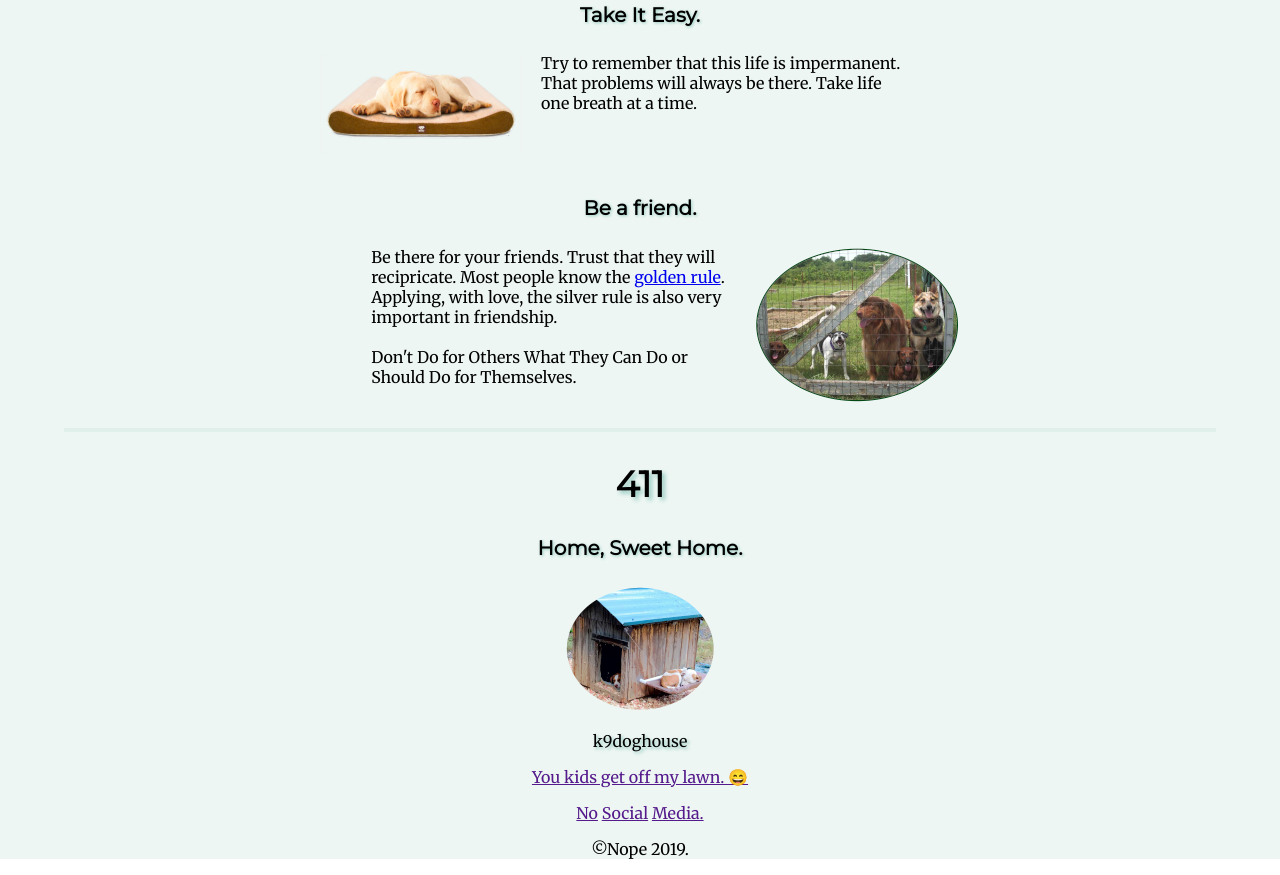
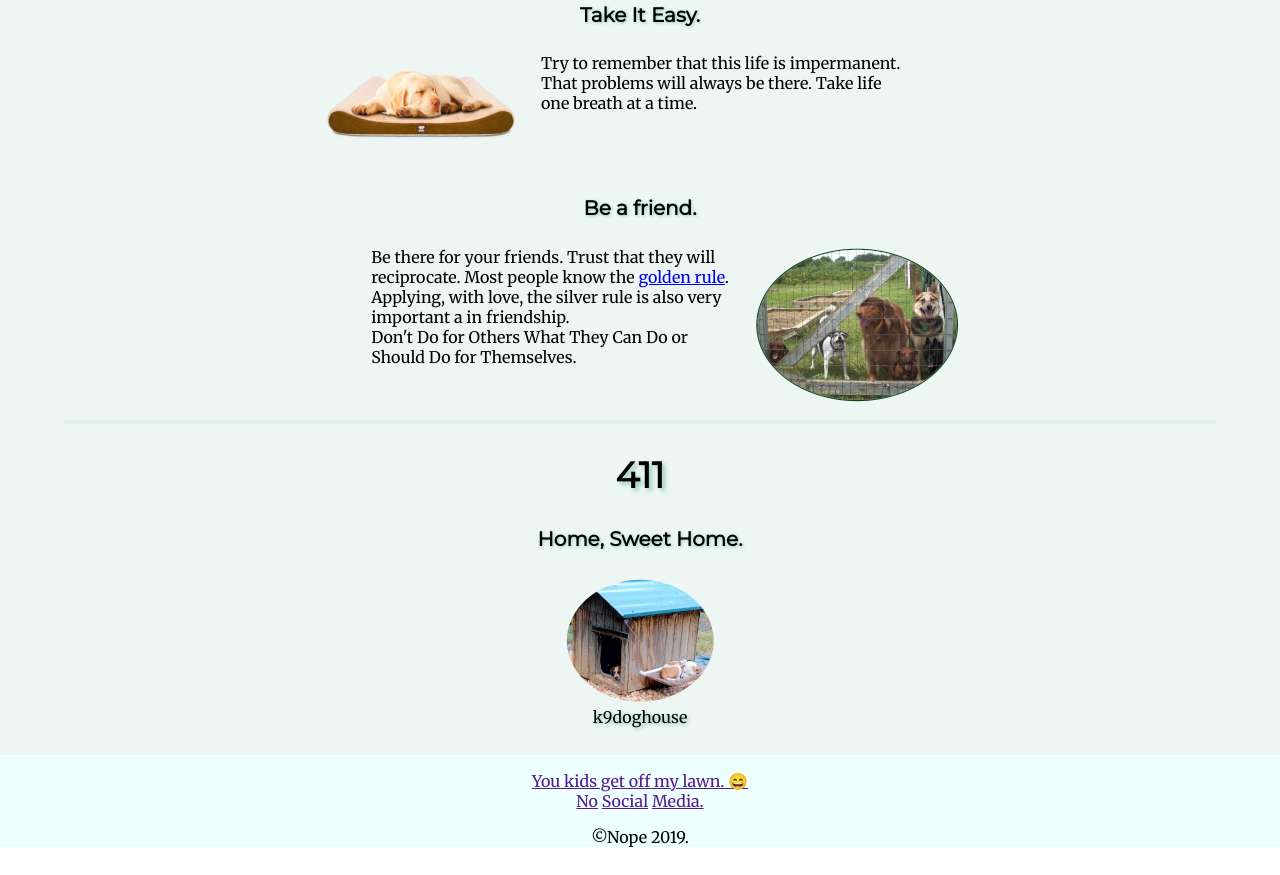
Before and after one commit to k9doghouse/WebDev, a plain HTML site: page source/index.html in a window 1280 px wide. Shown: the part 1030-1905 px from the top of the page. Drawn offline with Linux system fonts and the light colour scheme.

Commit message:
spelling. sigh.

```diff
--- a/css/styles.css
+++ b/css/styles.css
@@ -63,7 +63,7 @@ hr {
 
 .bottom-box {
   padding-top: 1rem;
-  background-color: #e0efea95;
+  background-color: #e0ffff95;
   position: relative;
 }
 
--- a/source/index.html
+++ b/source/index.html
@@ -38,7 +38,7 @@
         <h4 class="BeAFriend">Be a friend.</h4>
         <img class="skills02-img" src="../resource/daDogs.png" alt="the dogs">
 
-        <p class="friend">Be there for your friends. Trust that they will recipricate. Most people know the <a href="https://en.wikipedia.org/wiki/Golden_Rule#Global_ethic">golden rule</a>. Applying, with love, the silver rule is also very important in friendship. <br><br>Don't Do for Others What They Can Do or Should Do for Themselves.</p>
+        <p class="friend">Be there for your friends. Trust that they will reciprocate. Most people know the <a href="https://en.wikipedia.org/wiki/Golden_Rule#Global_ethic">golden rule</a>. Applying, with love, the silver rule is also very important a in friendship. <br>Don't Do for Others What They Can Do or Should Do for Themselves.</p>
       </div>
     </div>
     <br>
@@ -47,14 +47,12 @@
       <h2>411</h2>
       <h4>Home, Sweet Home.</h4>
       <img class="doghouse" src="../resource/homesweethome.png" alt="image of our outside doghouse">
-      <p>
-        <div class="k9">k9doghouse</div>
-      </p>
-      <a class="btn" onclick="alert('Nope. No email address here.');" href="">You kids get off my lawn. 😄</a>
+      <p class="k9">k9doghouse</p><br>
     </div>
   </div>
 
   <div class="bottom-box">
+    <a class="btn" onclick="alert('Nope. No email address here.');" href="">You kids get off my lawn. 😄</a><br>
     <a class="footer-link" onclick="alert('Nope. No social media here.');" href="">No</a>
     <a class="footer-link" onclick="alert('Nope. No social media here.');" href="">Social</a>
     <a class="footer-link" onclick="alert('Nope. No social media here.');" href="">Media.</a>
```
